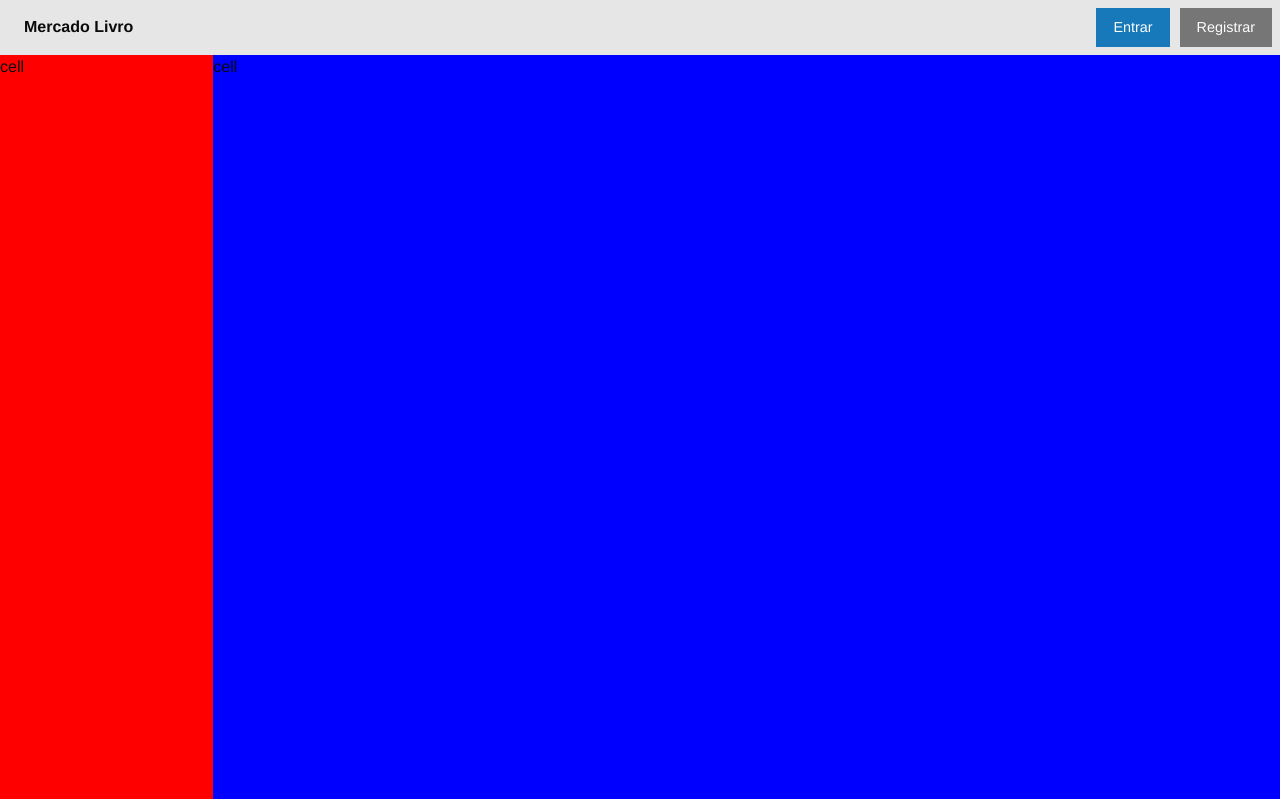
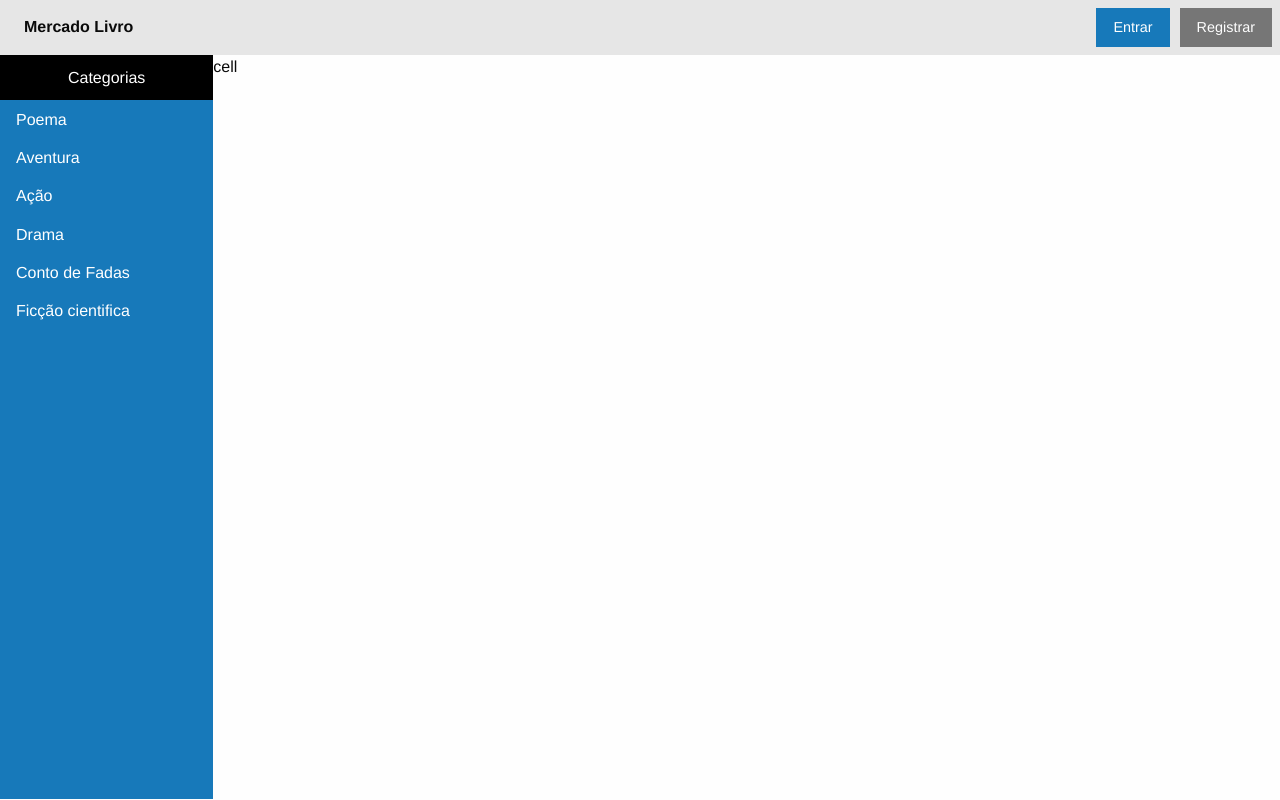
Before and after one commit to Briuor/Tutorial-Foundation, a plain HTML site: page index.html in a window 1280 px wide. Drawn offline with Linux system fonts and the light colour scheme.

Commit message:
Menu lateral implementado

```diff
--- a/index.html
+++ b/index.html
@@ -41,8 +41,20 @@
     <!-- GRID CONTEUDO -->
     <div class="grid-container fluid" style="padding: 0">
         <div class="grid-x">
-          <div class="cell small-2" style="height: 93vh; background: red;">cell</div>
-          <div class="cell small-10" style="background: blue">cell</div>
+          <!-- MENU LATERAL -->
+          <div class="cell small-2" style="height: 93vh; background: #1779BA;">
+              <ul class="vertical menu">
+                <li style="background: black; color: white; padding: 10px" class="text-center">Categorias</li>
+                <li><a style="color: white;" href="#">Poema</a></li>
+                <li><a style="color: white;" href="#">Aventura</a></li>
+                <li><a style="color: white;" href="#">Ação</a></li>
+                <li><a style="color: white;" href="#">Drama</a></li>
+                <li><a style="color: white;" href="#">Conto de Fadas</a></li>
+                <li><a style="color: white;" href="#">Ficção cientifica</a></li>
+              </ul>
+          </div>
+          <!-- END MENU LATERAL -->
+          <div class="cell small-10">cell</div>
         </div>
       </div>
     <!-- END GRID CONTEUDO -->
```
